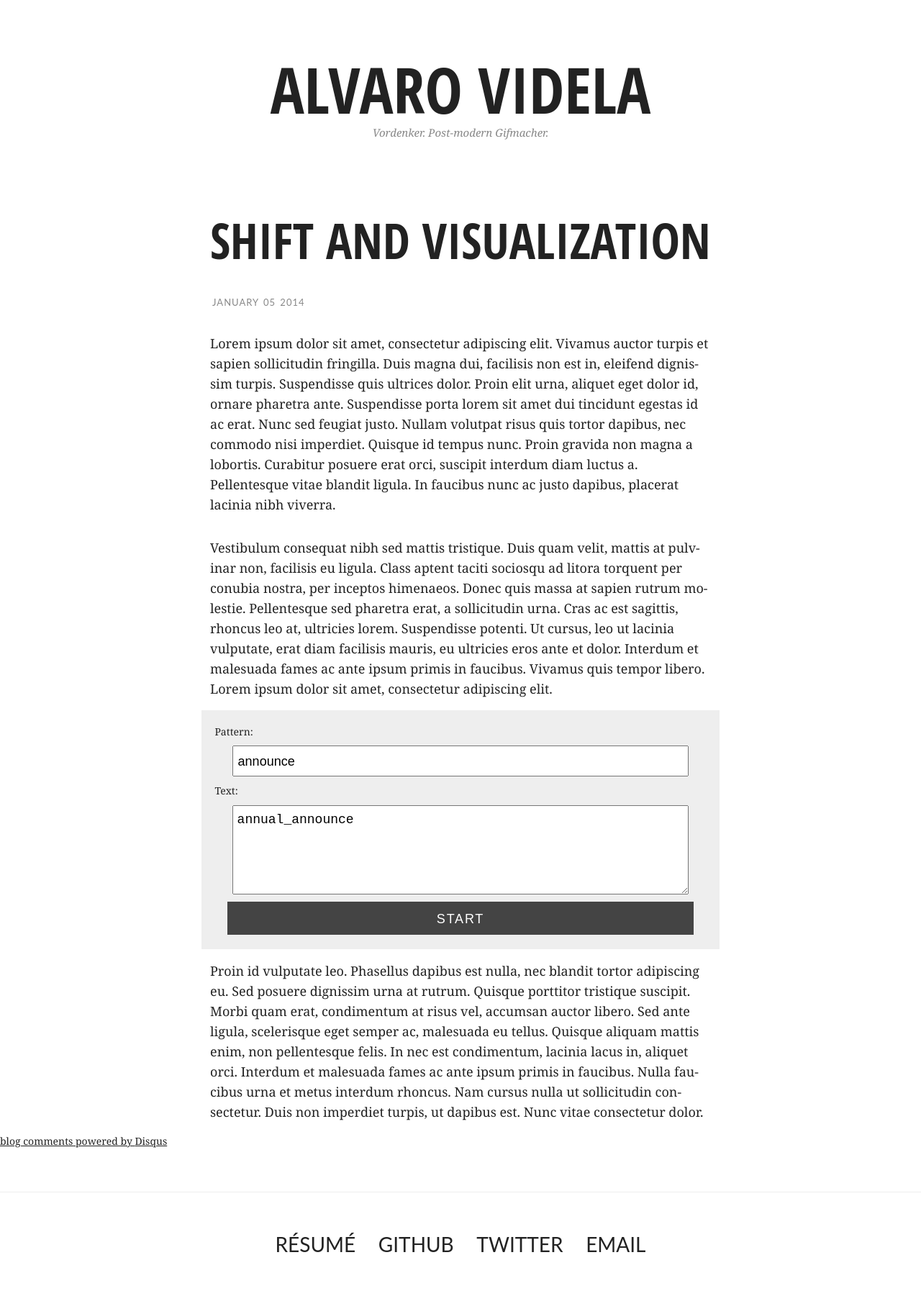
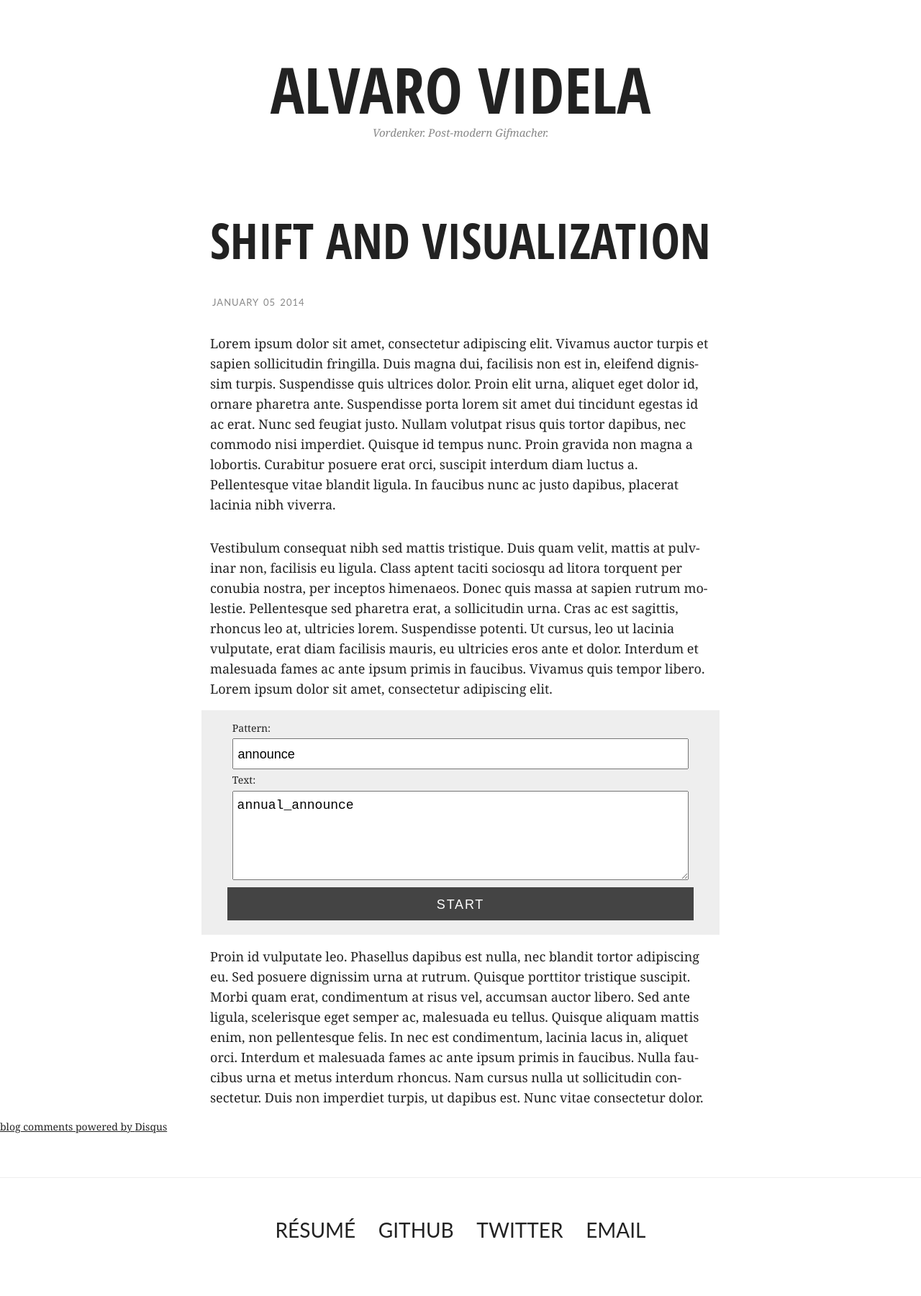
Before and after one commit to videlalvaro/videlalvaro.github.io, a Jekyll site: the page built from _posts/2014-01-05-shift-and-visualization.md, in a window 1280 px wide. Shown: the whole page at 72% size. Built offline with Jekyll 4.4.1, drawn with Linux system fonts in a browser that asks for light colours; comment, search, counter and statistics services are not loaded.

Commit message:
more css

```diff
--- a/css/sand.css
+++ b/css/sand.css
@@ -27,7 +27,9 @@
 
 article label {
     display: block;
-    padding: 0.3em 0.6em;
+    padding: 0.3em 1em;
+    width: 88%;
+    margin: 0 4%;
 }
 article input, article textarea {
     padding: 0.3em;
@@ -104,14 +106,15 @@
 }
 article #bitmask {
     float: left;
-    width: 50%;
+    width: 45%;
     min-width: 30%;
     max-width: 50%;
     margin-right: 30px;
 }
-
 article #match-run {
     float: left;
+    width: 45%;
+    font-size: 14px;
 }
 
 article #text_blocks {
```
